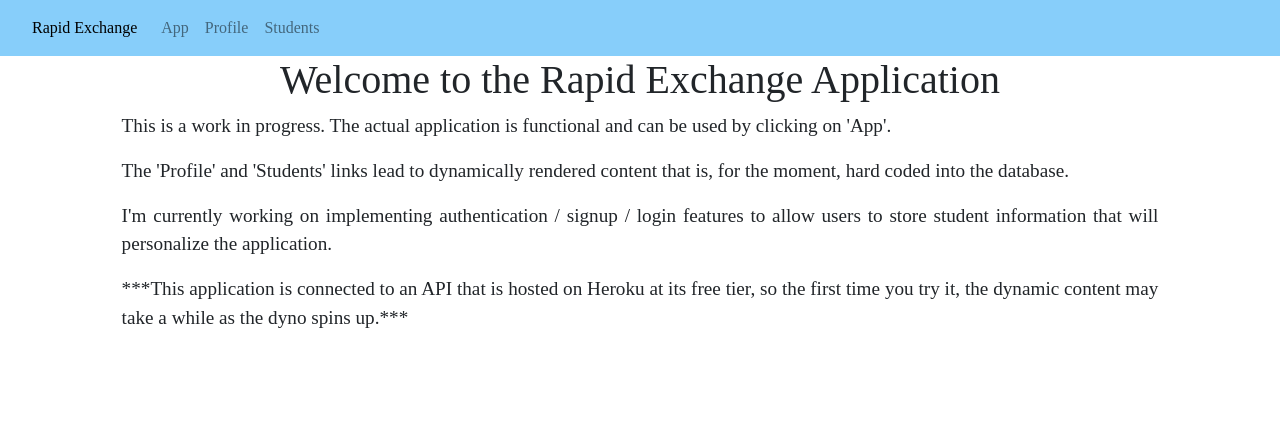
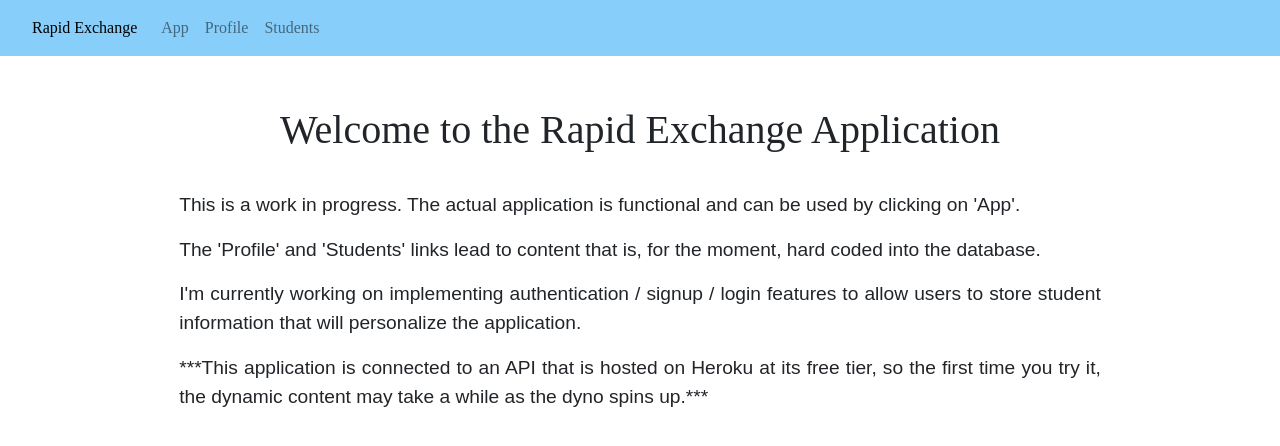
Before and after one commit to anberns/react-redux-project, a React (Create React App) app: page / in a window 1280 px wide. Shown: the top 446 px of the page. Built offline with nearby package versions, Linux system fonts and the light colour scheme; a web font is replaced by a local one.

Commit message:
more landing page styling

```diff
--- a/src/Containers/ChoiceSelector.css
+++ b/src/Containers/ChoiceSelector.css
@@ -30,3 +30,12 @@
 .voilet{
   background-color: plum;
 }
+
+#tempLanding {
+  margin-top: 50px;
+}
+
+#tempNotes {
+  width: 80%;
+  font-family: sans-serif;
+}
--- a/src/Containers/HomePage.js
+++ b/src/Containers/HomePage.js
@@ -2,11 +2,11 @@ import React from 'react';
 import ChoiceSelector from './ChoiceSelector'
 
 const HomePage = () => (
-<div className="selectorDivCenter tempLanding">
-  <h1>Welcome to the Rapid Exchange Application</h1>
-  <div className="selectorDivJustify">
+<div className="selectorDivCenter" id="tempLanding">
+  <h1>Welcome to the Rapid Exchange Application</h1><br></br>
+  <div className="selectorDivJustify" id="tempNotes">
     <p>This is a work in progress. The actual application is functional and can be used by clicking on 'App'.</p>
-    <p>The 'Profile' and 'Students' links lead to dynamically rendered content that is, for the moment, hard coded into the database.</p>
+    <p>The 'Profile' and 'Students' links lead to content that is, for the moment, hard coded into the database.</p>
     <p>I'm currently working on implementing authentication / signup / login features to allow users to store student information that will personalize the application.</p>
     <p>***This application is connected to an API that is hosted on Heroku at its free tier, so the first time you try it, the dynamic content may take a while as the dyno spins up.***</p>
     </div>
```
